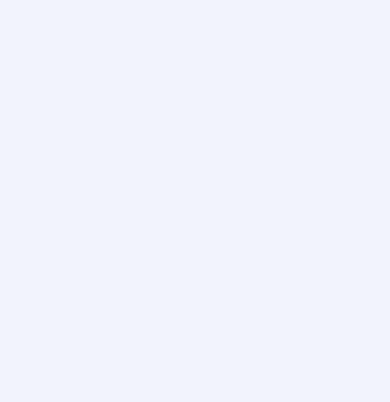
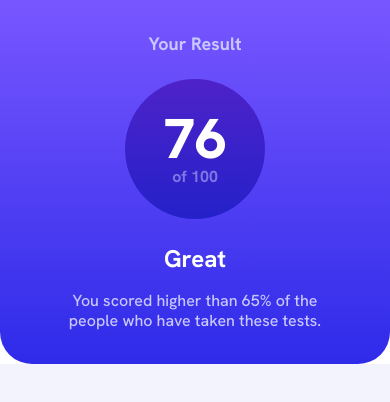
Before and after one commit to ahong211/results-summary-component, a React (Vite) app: page / in a window 390 px wide. Shown: the top 402 px of the page. Built offline with nearby package versions, Linux system fonts and the light colour scheme.

Commit message:
Add Results Overview mobile component

```diff
--- a/src/App.jsx
+++ b/src/App.jsx
@@ -1,7 +1,12 @@
 import "./App.css";
+import ResultsOverview from "./components/ResultsOverview/ResultsOverview";
 
 function App() {
-  return <></>;
+  return (
+    <main>
+      <ResultsOverview />
+    </main>
+  );
 }
 
 export default App;
--- /dev/null
+++ b/src/components/ResultsOverview/ResultsOverview.jsx
@@ -0,0 +1,22 @@
+import styles from "./ResultsOverview.module.css";
+
+const ResultsOverview = () => {
+  return (
+    <section className={styles.resultsWrapper}>
+      <h1 className={styles.resultsTitle}>Your Result</h1>
+      <div className={styles.resultsScore}>
+        <p className={styles.score}>
+          76<span className={styles.scoreTotal}>of 100</span>
+        </p>
+      </div>
+      <div className={styles.descriptionWrapper}>
+        <h2 className={styles.scoreLabel}>Great</h2>
+        <p className={styles.description}>
+          You scored higher than 65% of the people who have taken these tests.
+        </p>
+      </div>
+    </section>
+  );
+};
+
+export default ResultsOverview;
--- /dev/null
+++ b/src/components/ResultsOverview/ResultsOverview.module.css
@@ -0,0 +1,61 @@
+.resultsWrapper {
+  background: var(--gradient-primary);
+  width: 100%;
+  display: flex;
+  flex-direction: column;
+  align-items: center;
+  gap: 1.5rem;
+  padding: 2rem 57.5px;
+  border-radius: 0 0 2rem 2rem;
+}
+
+.resultsTitle {
+  font-size: 1.125rem;
+  font-weight: 700;
+  color: var(--navy-200);
+}
+
+.resultsScore {
+  border-radius: 50%;
+  background: var(--gradient-circle);
+  height: 140px;
+  width: 140px;
+  display: flex;
+  flex-direction: column;
+  justify-content: center;
+  align-items: center;
+}
+
+.score {
+  font-size: 3.5rem;
+  line-height: 1;
+  font-weight: 800;
+  text-align: center;
+  color: var(--white);
+}
+
+.scoreTotal {
+  display: block;
+  color: var(--navy-200);
+  opacity: 51.68%;
+  font-size: 1rem;
+  line-height: 1.3;
+  font-weight: 700;
+}
+
+.descriptionWrapper {
+  text-align: center;
+}
+
+.scoreLabel {
+  font-size: 1.5rem;
+  line-height: 1.3;
+  color: var(--white);
+  font-weight: 700;
+}
+
+.description {
+  margin-top: 1rem;
+  color: var(--navy-200);
+  font-weight: 500;
+}
--- a/src/index.css
+++ b/src/index.css
@@ -30,6 +30,7 @@
 
   --text: var(--navy-950);
   --bg: var(--blue-50);
+  --bg-summary: var(--white);
   --shadow: 0 30px 60px 0 rgb(61 108 236 / 0.15);
 
   --sans: "Hanken Grotesk", sans-serif;
@@ -50,3 +51,8 @@
   margin: 0;
   padding: 0;
 }
+
+main {
+  background-color: var(--bg-summary);
+  display: grid;
+}
```
